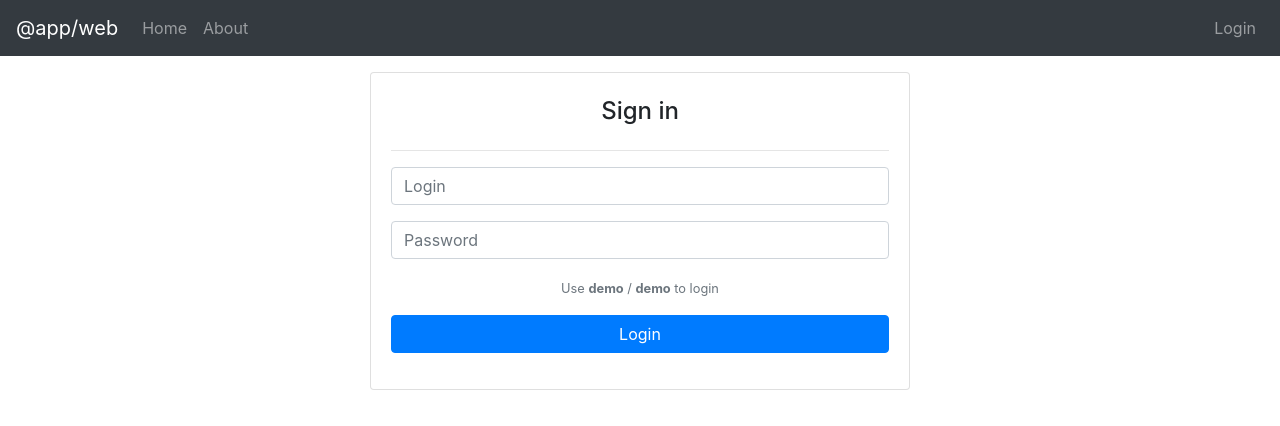
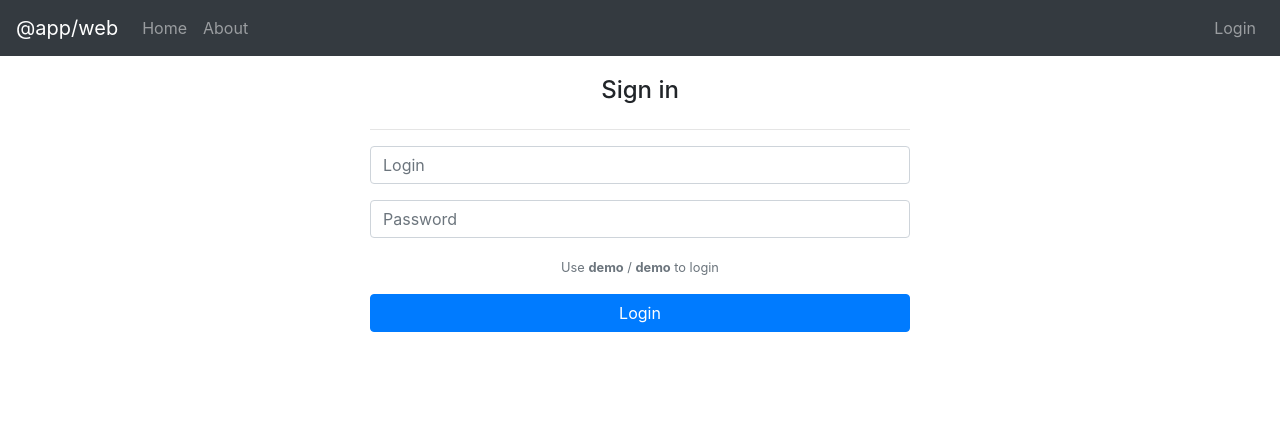
Before and after one commit to modernweb-pl/vue-nest-monorepo, a Vue app in the folder apps/web/: page /login in a window 1280 px wide. Shown: the top 426 px of the page. Built offline with nearby package versions, Linux system fonts and the light colour scheme; no server answers.

Commit message:
chore(web): optimize entrypoint size

```diff
--- a/apps/web/src/app.vue
+++ b/apps/web/src/app.vue
@@ -13,6 +13,7 @@ import Vue from 'vue';
 import { appInitializer } from '~app/core';
 import { AppSplash } from '~app/layout';
 
+import './shared/bootstrap-vue';
 import './layout';
 import './modules';
 
--- a/apps/web/src/main.ts
+++ b/apps/web/src/main.ts
@@ -1,4 +1,3 @@
-import BootstrapVue from 'bootstrap-vue';
 import Vue from 'vue';
 import App from './app.vue';
 import router from './core/router';
@@ -7,8 +6,6 @@ import './registerServiceWorker';
 
 Vue.config.productionTip = process.env.NODE_ENV === 'production';
 
-Vue.use(BootstrapVue);
-
 new Vue({
   router,
   store,
--- /dev/null
+++ b/apps/web/src/shared/bootstrap-vue.ts
@@ -0,0 +1,4 @@
+import { NavbarPlugin } from 'bootstrap-vue';
+import Vue from 'vue';
+
+Vue.use(NavbarPlugin);
--- a/apps/web/src/styles/vendors/_bootstrap.scss
+++ b/apps/web/src/styles/vendors/_bootstrap.scss
@@ -8,34 +8,34 @@
 @import '~bootstrap/scss/root';
 @import '~bootstrap/scss/reboot';
 @import '~bootstrap/scss/type';
-@import '~bootstrap/scss/images';
-@import '~bootstrap/scss/code';
+//@import '~bootstrap/scss/images';
+//@import '~bootstrap/scss/code';
 @import '~bootstrap/scss/grid';
-@import '~bootstrap/scss/tables';
+//@import '~bootstrap/scss/tables';
 @import '~bootstrap/scss/forms';
 @import '~bootstrap/scss/buttons';
 @import '~bootstrap/scss/transitions';
 @import '~bootstrap/scss/dropdown';
-@import '~bootstrap/scss/button-group';
+//@import '~bootstrap/scss/button-group';
 @import '~bootstrap/scss/input-group';
-@import '~bootstrap/scss/custom-forms';
+//@import '~bootstrap/scss/custom-forms';
 @import '~bootstrap/scss/nav';
 @import '~bootstrap/scss/navbar';
-@import '~bootstrap/scss/card';
-@import '~bootstrap/scss/breadcrumb';
-@import '~bootstrap/scss/pagination';
-@import '~bootstrap/scss/badge';
-@import '~bootstrap/scss/jumbotron';
-@import '~bootstrap/scss/alert';
-@import '~bootstrap/scss/progress';
-@import '~bootstrap/scss/media';
-@import '~bootstrap/scss/list-group';
-@import '~bootstrap/scss/close';
-@import '~bootstrap/scss/toasts';
-@import '~bootstrap/scss/modal';
-@import '~bootstrap/scss/tooltip';
-@import '~bootstrap/scss/popover';
-@import '~bootstrap/scss/carousel';
-@import '~bootstrap/scss/spinners';
+//@import '~bootstrap/scss/card';
+//@import '~bootstrap/scss/breadcrumb';
+//@import '~bootstrap/scss/pagination';
+//@import '~bootstrap/scss/badge';
+//@import '~bootstrap/scss/jumbotron';
+//@import '~bootstrap/scss/alert';
+//@import '~bootstrap/scss/progress';
+//@import '~bootstrap/scss/media';
+//@import '~bootstrap/scss/list-group';
+//@import '~bootstrap/scss/close';
+//@import '~bootstrap/scss/toasts';
+//@import '~bootstrap/scss/modal';
+//@import '~bootstrap/scss/tooltip';
+//@import '~bootstrap/scss/popover';
+//@import '~bootstrap/scss/carousel';
+//@import '~bootstrap/scss/spinners';
 @import '~bootstrap/scss/utilities';
-@import '~bootstrap/scss/print';
+//@import '~bootstrap/scss/print';
```
